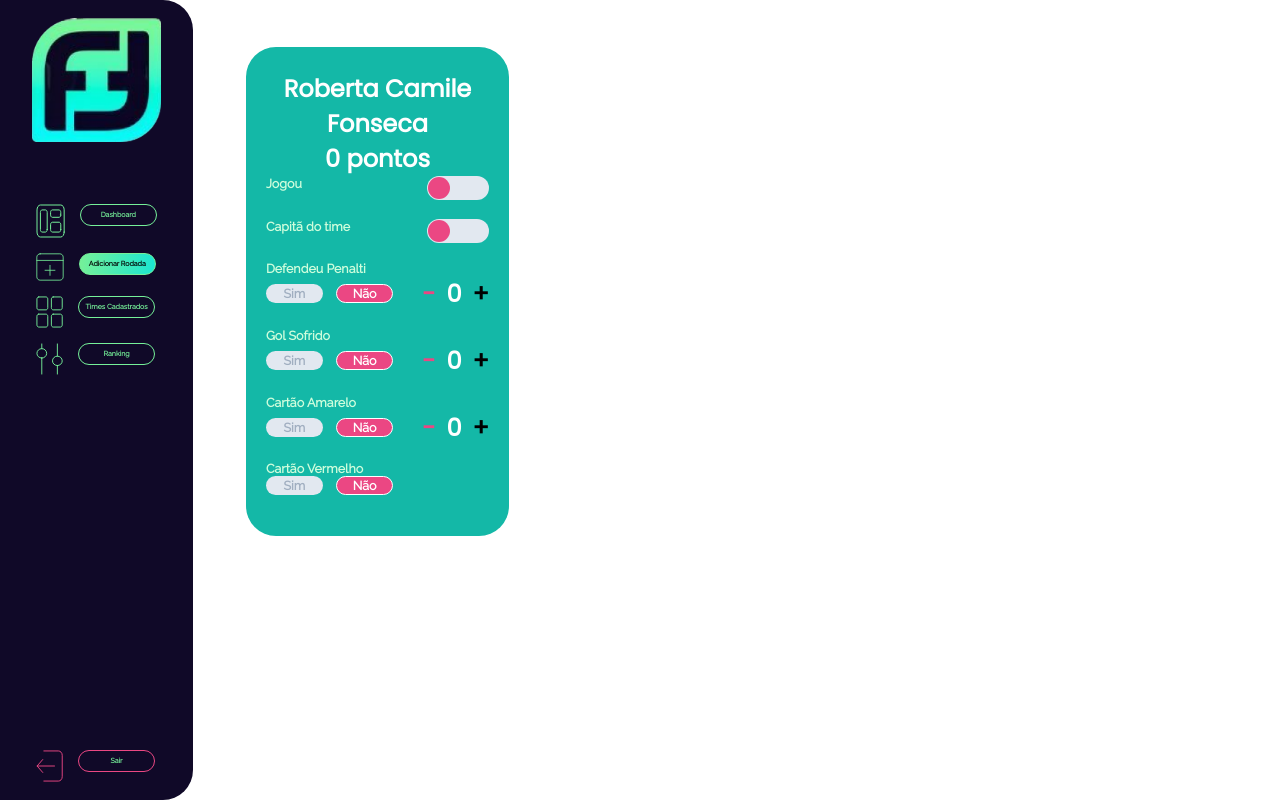
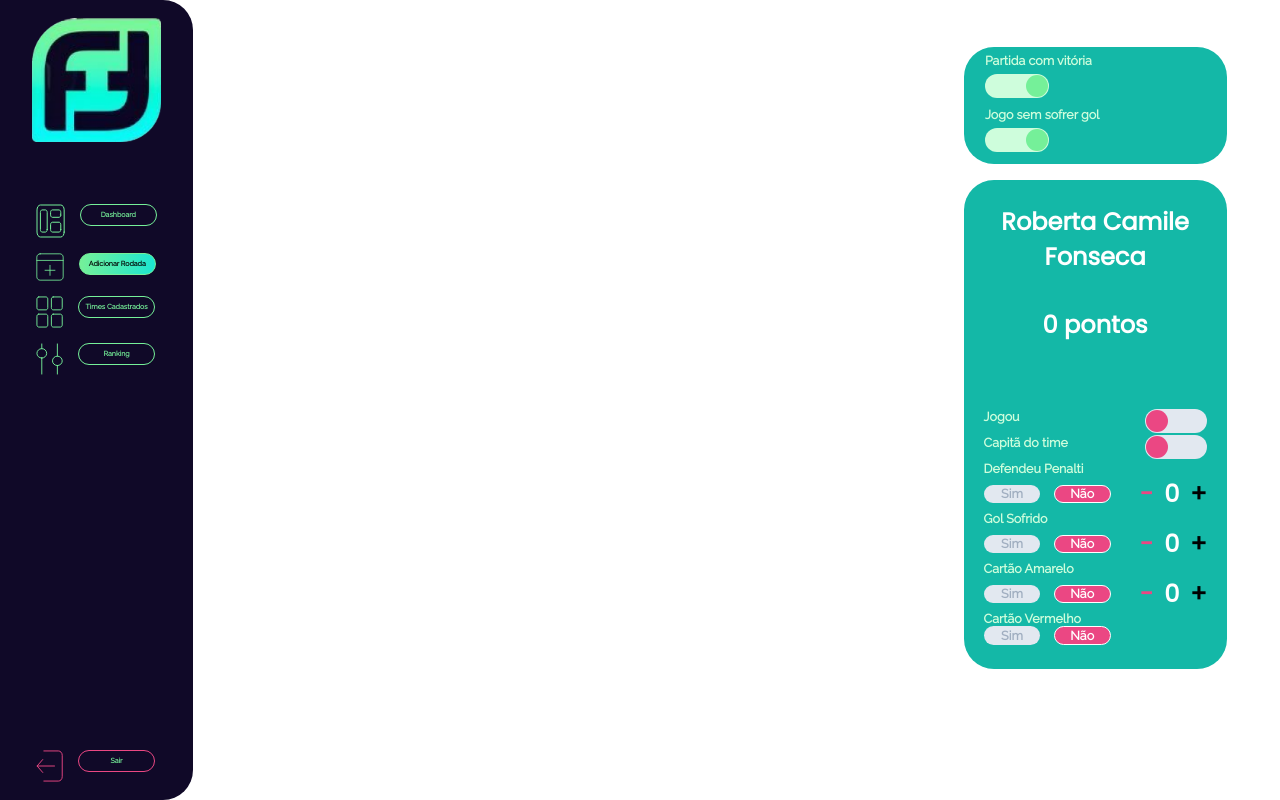
Before and after one commit to estartandodevs-course/Escala-as-Mina, a React (Create React App) app: page /rodadas in a window 1280 px wide. Built offline with nearby package versions, Linux system fonts and the light colour scheme.

Commit message:
teamScout component done, scoutsViewers started

```diff
--- /dev/null
+++ b/src/components/GenericContainers/index.jsx
@@ -0,0 +1,32 @@
+import styled from "styled-components";
+import { getV } from "../../styles";
+
+const Div = styled.div`
+  position: relative;
+  width: 100%;
+  height: 100%;
+  padding: ${(props) => props.padding};
+  margin: ${(props) => props.margin};
+  margin-left: ${(props) => props.marginLeft && "auto"};
+`;
+
+const FlexContainer = styled.div`
+  position: ${(props) => props.position};
+  display: flex;
+  justify-content: ${(props) => props.justify || "space-evenly"};
+  align-items: ${(props) => props.align || "center"};
+  flex-direction: ${(props) => props.direction || "row"};
+
+  width: ${(props) => (props.width ? getV(props.width, "w") : "100%")};
+  height: ${(props) => (props.height ? getV(props.height, "h") : "")};
+
+  margin-left: ${(props) => props.marginLeft && "auto"};
+  margin-right: ${(props) => props.marginRight && "auto"};
+  margin-bottom: ${(props) => props.marginBottom};
+  margin-bottom: ${(props) => props.marginBottomPx};
+
+  padding: ${(props) => props.padding};
+  background-color: ${(props) => props.backgroundColor};
+  border-radius: ${(props) => props.border};
+`;
+export { Div, FlexContainer };
--- a/src/components/MatchScout/index.jsx
+++ b/src/components/MatchScout/index.jsx
@@ -1,16 +1,29 @@
-import { useTheme } from 'styled-components';
-import * as C from '../';
-import { getV } from '../../styles';
-import Switch from 'react-switch';
-import { useEffect, useState } from 'react';
+import { useTheme } from "styled-components";
+import * as C from "../";
+import { getV } from "../../styles";
+import Switch from "react-switch";
+import { useEffect, useState } from "react";
 
 export const MatchScout = (props) => {
   const { forms, set } = props;
-  const [noGoal, setNoGoal] = useState(true);
-  const [victory, setVictory] = useState(true);
   const theme = useTheme();
 
-  useEffect(() => {}, []);
+  const globalNoGoal = forms.teamScout.find((item) => item.key === "noGoal");
+  const indexNoGoal = forms.teamScout.indexOf(globalNoGoal);
+  const globalVictory = forms.teamScout.find((item) => item.key === "victory");
+  const indexVictory = forms.teamScout.indexOf(globalVictory);
+
+  const [noGoal, setNoGoal] = useState(globalNoGoal.state);
+  const [victory, setVictory] = useState(globalVictory.state);
+
+  useEffect(() => {
+    set((forms) => {
+      const temp = { ...forms };
+      temp.teamScout[indexNoGoal].state = noGoal;
+      temp.teamScout[indexVictory].state = victory;
+      return temp;
+    });
+  }, [noGoal, victory, set, indexNoGoal, indexVictory]);
 
   useEffect(() => {}, [noGoal, victory]);
   return (
@@ -19,21 +32,22 @@ export const MatchScout = (props) => {
       align="flex-start"
       justify="flex-start"
       backgroundColor={theme.pallete.primary.main}
-      height="128px"
+      height={getV("150px", "h")}
       width="296px"
-      padding={`${getV('8px', 'h')} ${getV('24px', 'w')}`}
+      padding={`${getV("8px", "h")} ${getV("24px", "w")}`}
       border="30px"
       marginLeft
-      marginBottom
+      marginBottomPx="16px"
     >
       <label>
         <C.Typography
           weight="700"
-          size={getV('16px', 'h')}
+          size={getV("16px", "h")}
           color={theme.pallete.secondary.lighter}
         >
           Partida com vitória
         </C.Typography>
+        <C.Div margin={`${getV("8px", "h")} 0 ${getV("8px", "h")} 0`}>
           <Switch
             uncheckedIcon={false}
             checkedIcon={false}
@@ -47,16 +61,18 @@ export const MatchScout = (props) => {
             onChange={(event) => setVictory(event)}
             checked={victory}
           />
+        </C.Div>
       </label>
 
       <label>
         <C.Typography
           weight="700"
-          size={getV('16px', 'h')}
+          size={getV("16px", "h")}
           color={theme.pallete.secondary.lighter}
         >
           Jogo sem sofrer gol
         </C.Typography>
+        <C.Div margin={`${getV("8px", "h")} 0 ${getV("8px", "h")} 0`}>
           <Switch
             uncheckedIcon={false}
             checkedIcon={false}
@@ -70,6 +86,7 @@ export const MatchScout = (props) => {
             onChange={(event) => setNoGoal(event)}
             checked={noGoal}
           />
+        </C.Div>
       </label>
     </C.FlexContainer>
   );
--- /dev/null
+++ b/src/components/ScoutsViewer/index.jsx
@@ -0,0 +1,54 @@
+import * as C from "../";
+import { useTheme } from "styled-components";
+
+export const ScoutsViewer = (props) => {
+  const { activePlayer, set, forms } = props;
+  const theme = useTheme();
+  return (
+    <C.FlexContainer
+      direction="column"
+      justify="flex-start"
+      align="flex-start"
+      border="30px"
+      padding="24px 20px"
+      width="296px"
+      height="626px"
+      backgroundColor={theme.pallete.primary.main}
+    >
+      <C.Div Width>
+        <C.Typography
+          color={theme.pallete.gray.white}
+          size="24px"
+          weight="700"
+          font="Poppins"
+          align="center"
+        >
+          {activePlayer.name}
+        </C.Typography>
+      </C.Div>
+      <C.Div>
+        <C.Typography
+          color={theme.pallete.gray.white}
+          size="24px"
+          weight="700"
+          font="Poppins"
+          align="center"
+        >
+          {activePlayer.score} pontos
+        </C.Typography>
+      </C.Div>
+      {activePlayer["scouts"].map((scout, index) => {
+        return (
+          <C.FlexContainer key={index}>
+            <C.Scout
+              player={activePlayer.name}
+              forms={forms}
+              set={set}
+              whatItem={scout.key}
+            ></C.Scout>
+          </C.FlexContainer>
+        );
+      })}
+    </C.FlexContainer>
+  );
+};
--- a/src/components/index.js
+++ b/src/components/index.js
@@ -18,7 +18,8 @@ export { Input, InputPlayer, InputSearch } from "./Input";
 export { Typography } from "./Typography";
 export { Layout } from "./Layout";
 export { Modal } from "./Modal";
-export { FlexContainer } from "./Modal/styledModal";
 export { Notification } from "./Notification";
 export { Stepper } from "./Stepper";
 export { MatchScout } from "./MatchScout";
+export { Div, FlexContainer } from "./GenericContainers";
+export { ScoutsViewer } from "./ScoutsViewer";
--- a/src/pages/rodadas/index.jsx
+++ b/src/pages/rodadas/index.jsx
@@ -1,70 +1,30 @@
-import * as C from '../../components';
-import { useState } from 'react';
-import { scoutPosition } from './dataSctructure';
-import { useTheme } from 'styled-components';
-import * as M from '../../mocks';
-import { Div } from './styledRounds';
+import * as C from "../../components";
+import { useState } from "react";
+import { scoutPosition } from "./dataSctructure";
+
+import * as M from "../../mocks";
 
 export const Rodadas = () => {
-  const theme = useTheme();
-
   const players = M.getPlayers();
   const [formsTeam, setFormsTeam] = useState({
     players: players.map((player) => {
       return { ...player, score: 0, scouts: scoutPosition[player.position] };
     }),
     teamScout: [
-      { key: 'victory', state: true },
-      { key: 'noGoal', state: true },
+      { key: "victory", state: true },
+      { key: "noGoal", state: true },
     ],
   });
 
   const activePlayer = formsTeam.players[0];
   return (
-    <C.FlexContainer
-      direction="column"
-      justify="flex-start"
-      align="flex-start"
-      border="30px"
-      padding="24px 20px"
-      width="296px"
-      height="626px"
-      backgroundColor={theme.pallete.primary.main}
-    >
-      <Div Width>
-        <C.Typography
-          color={theme.pallete.gray.white}
-          size="24px"
-          weight="700"
-          font="Poppins"
-          align="center"
-        >
-          {activePlayer.name}
-        </C.Typography>
-      </Div>
-      <Div>
-        <C.Typography
-          color={theme.pallete.gray.white}
-          size="24px"
-          weight="700"
-          font="Poppins"
-          align="center"
-        >
-          {activePlayer.score} pontos
-        </C.Typography>
-      </Div>
-      {activePlayer['scouts'].map((scout, index) => {
-        return (
-          <C.FlexContainer key={index}>
-            <C.Scout
-              player={activePlayer.name}
-              forms={formsTeam}
-              set={setFormsTeam}
-              whatItem={scout.key}
-            ></C.Scout>
-          </C.FlexContainer>
-        );
-      })}
+    <C.FlexContainer direction="column" justify="flex-start" align="flex-end">
+      <C.MatchScout forms={formsTeam} set={setFormsTeam} />
+      <C.ScoutsViewer
+        activePlayer={activePlayer}
+        set={setFormsTeam}
+        forms={formsTeam}
+      />
     </C.FlexContainer>
   );
 };
```
Lines whose indentation alone changed are shown as unchanged.
